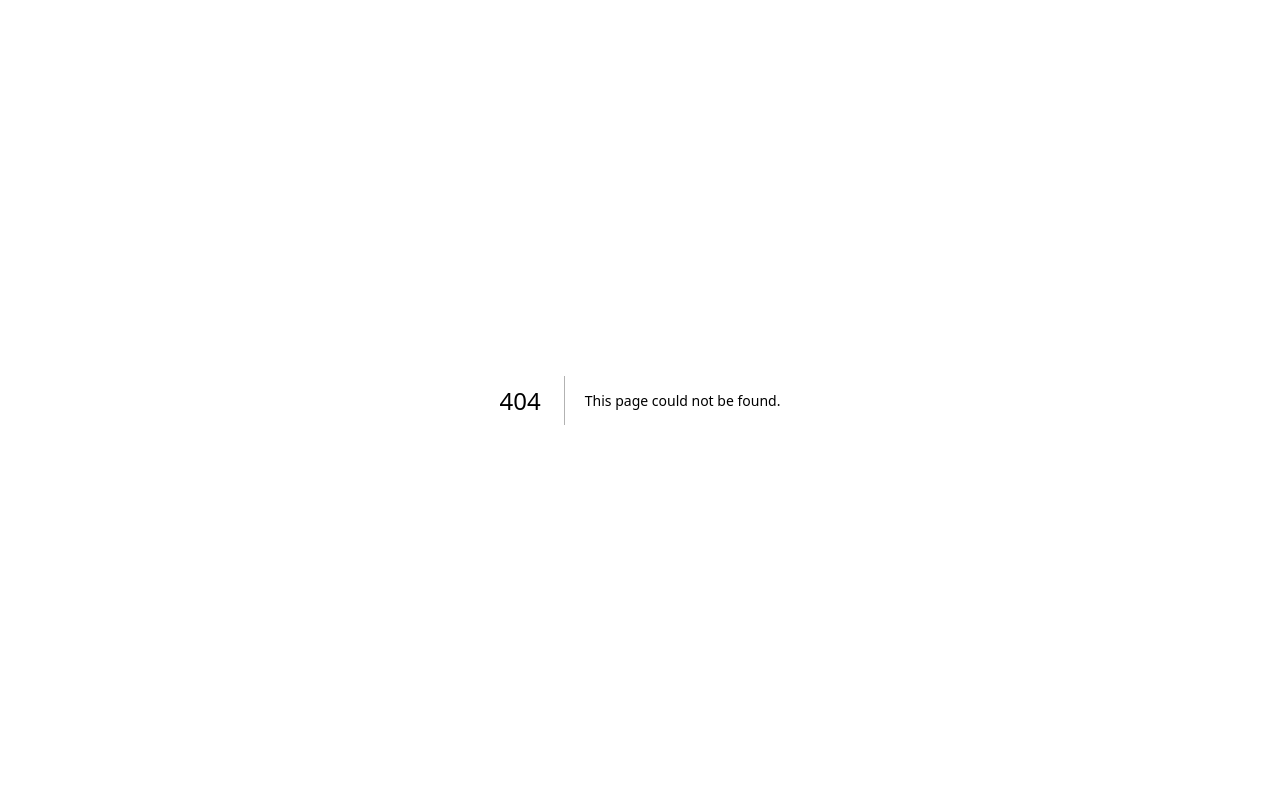
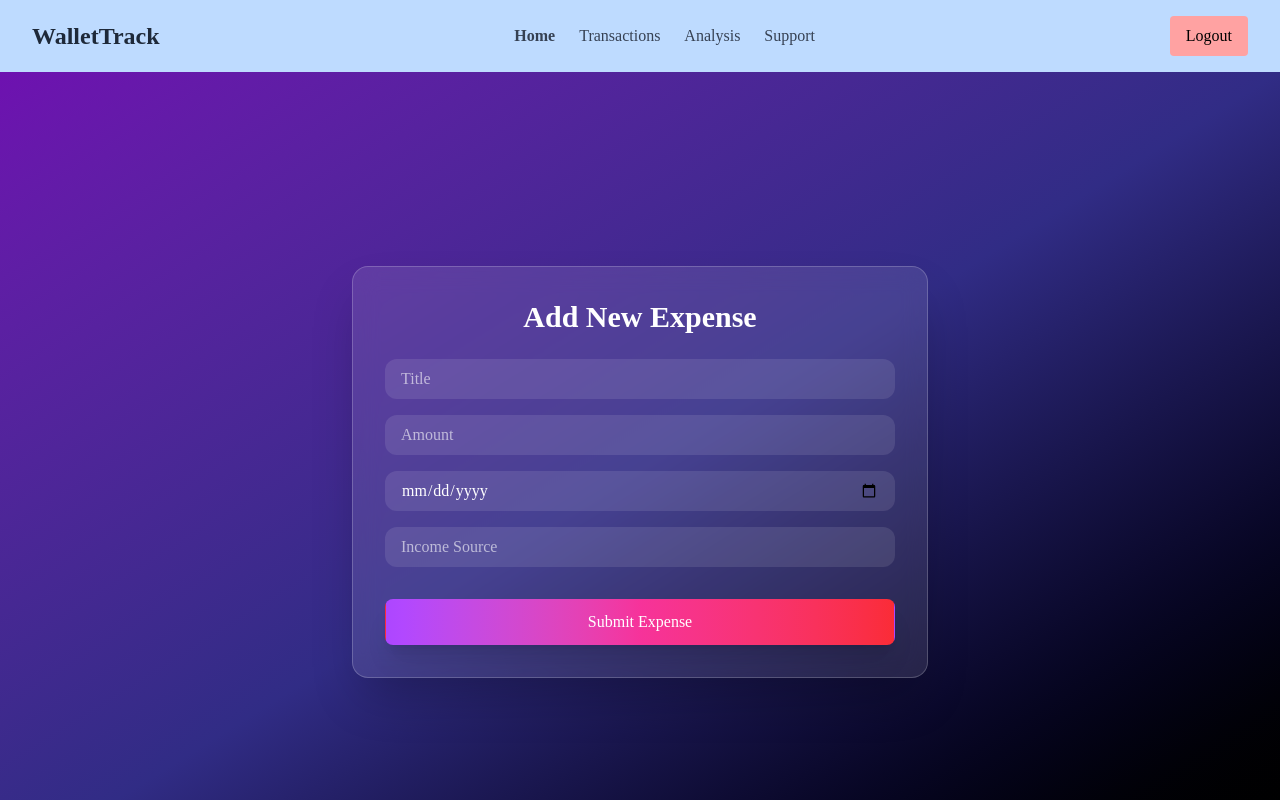
Before and after one commit to karanagg166/Wallet-Track, a Next.js app: page /dashboard/incomes in a window 1280 px wide. Before the commit this address had no page. Built offline with nearby package versions, Linux system fonts and the light colour scheme; a web font is replaced by a local one.

Commit message:
income added

```diff
--- a/app/api/getTransactions/route.ts
+++ b/app/api/getTransactions/route.ts
@@ -1,6 +1,6 @@
 import { PrismaClient } from '@prisma/client';
 import { NextResponse } from 'next/server';
-import { getUserFromCookie } from '@/app/utils/cookies/CookieUtils';
+import { getUserFromCookie } from '@/lib/cookies/CookieUtils';
 
 const prisma = new PrismaClient();
 
--- /dev/null
+++ b/app/api/income/route.ts
@@ -0,0 +1,65 @@
+import { PrismaClient } from '@prisma/client';
+import { NextResponse } from 'next/server';
+import { getUserFromCookie } from '@/lib/cookies/CookieUtils';
+
+const prisma = new PrismaClient();
+
+export async function POST(req: Request) {
+  try {
+    const user = await getUserFromCookie();
+
+
+    if (!user || !user.id) {
+      return NextResponse.json({ error: "Unauthorized" }, { status: 401 });
+    }
+
+    const { amount, title, date,incomesource } = await req.json();
+
+    const incomeAt = new Date(date);
+console.log(incomeAt);
+    const newIncome = await prisma.income.create({
+      data: {
+        amount,
+        title,
+        incomeAt,
+        userId: user.id,
+        incomesource,
+      },
+    });
+
+    return NextResponse.json({ message: "Expense created", data: newIncome }, { status: 201 });
+  } catch (error) {
+    console.error('Error creating expense:', error);
+    return NextResponse.json({ error: "Internal server error" }, { status: 500 });
+  }
+}
+export async function DELETE(req: Request) {
+  try {
+    const user = await getUserFromCookie();
+     if (!user || !user.id) {
+      return NextResponse.json({ error: "Unauthorized" }, { status: 401 });
+    }
+    const { incomeId } = await req.json();
+
+    if (!incomeId) {
+      return NextResponse.json({ error: "Expense ID is required" }, { status: 400 });
+    }
+
+    const exp = await prisma.income.findUnique({ where: { id: incomeId } });
+console.log("hi",exp);
+    if (!exp) {
+      return NextResponse.json({ error: "Expense does not exist" }, { status: 404 });
+    }
+
+    if (exp.userId !== user.id) {
+      return NextResponse.json({ error: "Forbidden: You cannot delete this expense" }, { status: 403 });
+    }
+
+    const deleted = await prisma.income.delete({ where: { id: incomeId } });
+
+    return NextResponse.json({ message: "Expense deleted", deleted }, { status: 200 });
+  } catch (err) {
+    console.error('Error deleting expense:', err);
+    return NextResponse.json({ error: "Internal server error" }, { status: 500 });
+  }
+}
--- /dev/null
+++ b/app/dashboard/incomes/page.tsx
@@ -0,0 +1,154 @@
+"use client";
+import React from "react";
+import { useForm } from "react-hook-form";
+import { z } from "zod";
+import { zodResolver } from "@hookform/resolvers/zod";
+import { motion } from "framer-motion";
+import clsx from "clsx";
+import { useRouter } from "next/navigation";
+
+const schema = z.object({
+  amount: z.number().min(1, "Amount must be at least 1"),
+  date: z.string().nonempty("Date is required"),
+  title: z.string().nonempty("Title is required"),
+  incomesource:z.string().nonempty("Please specify the income source"),
+});
+type IncomeFormInputs = z.infer<typeof schema>;
+
+
+const IncomeForm: React.FC = () => {
+  const {
+    register,
+    handleSubmit,
+    formState: { errors },
+  } = useForm<IncomeFormInputs>({
+    resolver: zodResolver(schema),
+  });
+
+
+  const router= useRouter();
+
+
+
+
+
+
+
+
+  const onSubmit = async (data: IncomeFormInputs) => {
+
+
+
+
+    try {
+      const response = await fetch("/api/income", {
+        method: "POST",
+        headers: { "Content-Type": "application/json" },
+        body: JSON.stringify(data),
+        credentials: "include",
+      });
+      const result = await response.json();
+
+      if (!response.ok) {
+        alert(result.error || "Login failed");
+      } else {
+        alert("Income Successfully added");
+        router.push("/dashboard");
+      }
+    } catch (error) {
+      console.error("Login error:", error);
+      alert("Something went wrong.");
+    }
+  };
+
+
+  return (
+    <motion.div
+      initial={{ opacity: 0, y: 30 }}
+      animate={{ opacity: 1, y: 0 }}
+      transition={{ duration: 0.5 }}
+      className="min-h-screen flex items-center justify-center bg-gradient-to-br from-purple-800 via-indigo-900 to-black p-4"
+    >
+      <div className="backdrop-blur-md bg-white/10 border border-white/20 rounded-2xl p-8 w-full max-w-xl shadow-2xl">
+        <h2 className="text-3xl font-bold text-white mb-6 text-center">Add New Expense</h2>
+
+        <form onSubmit={handleSubmit(onSubmit)} className="space-y-4">
+          {/* Title */}
+          <div>
+            <input
+              {...register("title")}
+              placeholder="Title"
+              className={clsx(
+                "w-full px-4 py-2 rounded-xl bg-white/10 text-white placeholder-white/60 outline-none focus:ring-2 focus:ring-purple-400 transition-all",
+                errors.title && "border border-red-400"
+              )}
+            />
+            {errors.title && (
+              <p className="text-red-400 text-sm mt-1">{errors.title.message}</p>
+            )}
+          </div>
+
+          {/* Amount */}
+          <div>
+            <input
+              type="number"
+              {...register("amount", { valueAsNumber: true })}
+              placeholder="Amount"
+              className={clsx(
+                "w-full px-4 py-2 rounded-xl bg-white/10 text-white placeholder-white/60 outline-none focus:ring-2 focus:ring-purple-400 transition-all",
+                errors.amount && "border border-red-400"
+              )}
+            />
+            {errors.amount && (
+              <p className="text-red-400 text-sm mt-1">{errors.amount.message}</p>
+            )}
+          </div>
+
+
+
+
+
+          {/* Date */}
+          <div>
+            <input
+              type="date"
+              {...register("date")}
+              className={clsx(
+                "w-full px-4 py-2 rounded-xl bg-white/10 text-white outline-none focus:ring-2 focus:ring-purple-400 transition-all",
+                errors.date && "border border-red-400"
+              )}
+            />
+            {errors.date && (
+              <p className="text-red-400 text-sm mt-1">{errors.date.message}</p>
+            )}
+          </div>
+           <div>
+                      <input
+                        {...register("incomesource")}
+                        placeholder="Income Source"
+                        className={clsx(
+                          "w-full px-4 py-2 rounded-xl bg-white/10 text-white placeholder-white/60 outline-none focus:ring-2 focus:ring-purple-400 transition-all",
+                          errors.incomesource && "border border-red-400"
+                        )}
+                      />
+                      {errors.incomesource && (
+                        <p className="text-red-400 text-sm mt-1">{errors.incomesource.message}</p>
+                      )}
+                    </div>
+
+
+          <motion.button
+            whileHover={{ scale: 1.05 }}
+            whileTap={{ scale: 0.95 }}
+            type="submit"
+            className="w-full py-3 mt-4 text-lg font-semibold bg-gradient-to-r from-purple-500 via-pink-500 to-red-500 text-white rounded-xl shadow-xl hover:shadow-2xl transition-all"
+          >
+            Submit Expense
+          </motion.button>
+        </form>
+      </div>
+    </motion.div>
+  );
+};
+
+export default IncomeForm;
--- a/app/dashboard/page.tsx
+++ b/app/dashboard/page.tsx
@@ -29,11 +29,19 @@ export default function Home() {
               View Transactions
             </div>
             <div
-              onClick={() => router.push("/expenses")}
+              onClick={() => router.push("/dashboard/expenses")}
               className="bg-green-600 text-white px-6 py-3 rounded-lg hover:bg-green-700 cursor-pointer transition"
             >
               Add Expense
             </div>
+  <div
+              onClick={() => router.push("/dashboard/incomes")}
+              className="bg-blue-800 text-white px-6 py-3 rounded-lg hover:bg-green-700 cursor-pointer transition"
+            >
+              Add Income
+            </div>
+
+
           </div>
         </div>
 
```
Also changed, not shown: app/dashboard/expenses/page.tsx (renamed from app/expenses/page.tsx), 1 other file (tests, documents, lock files or other folders).
